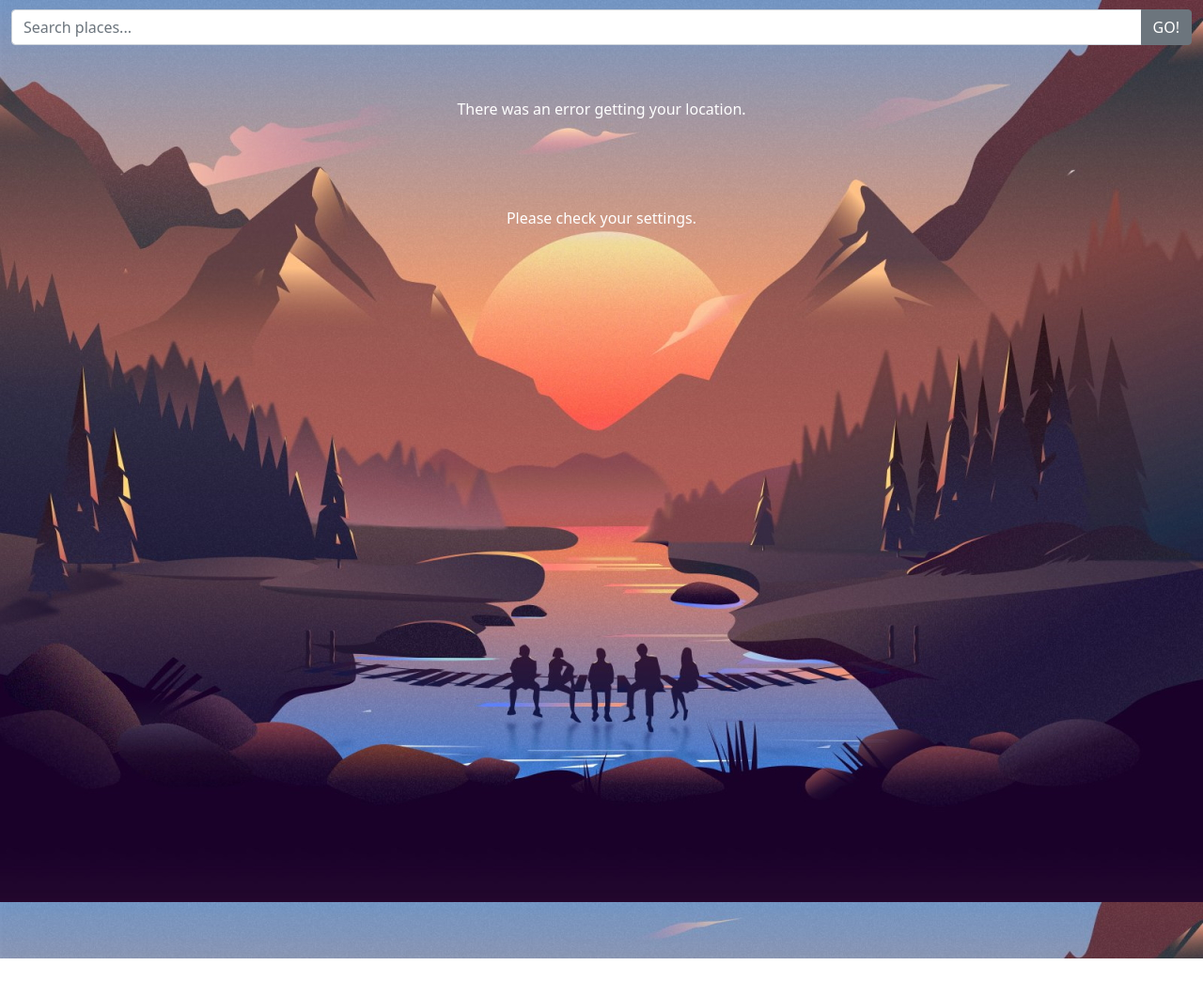
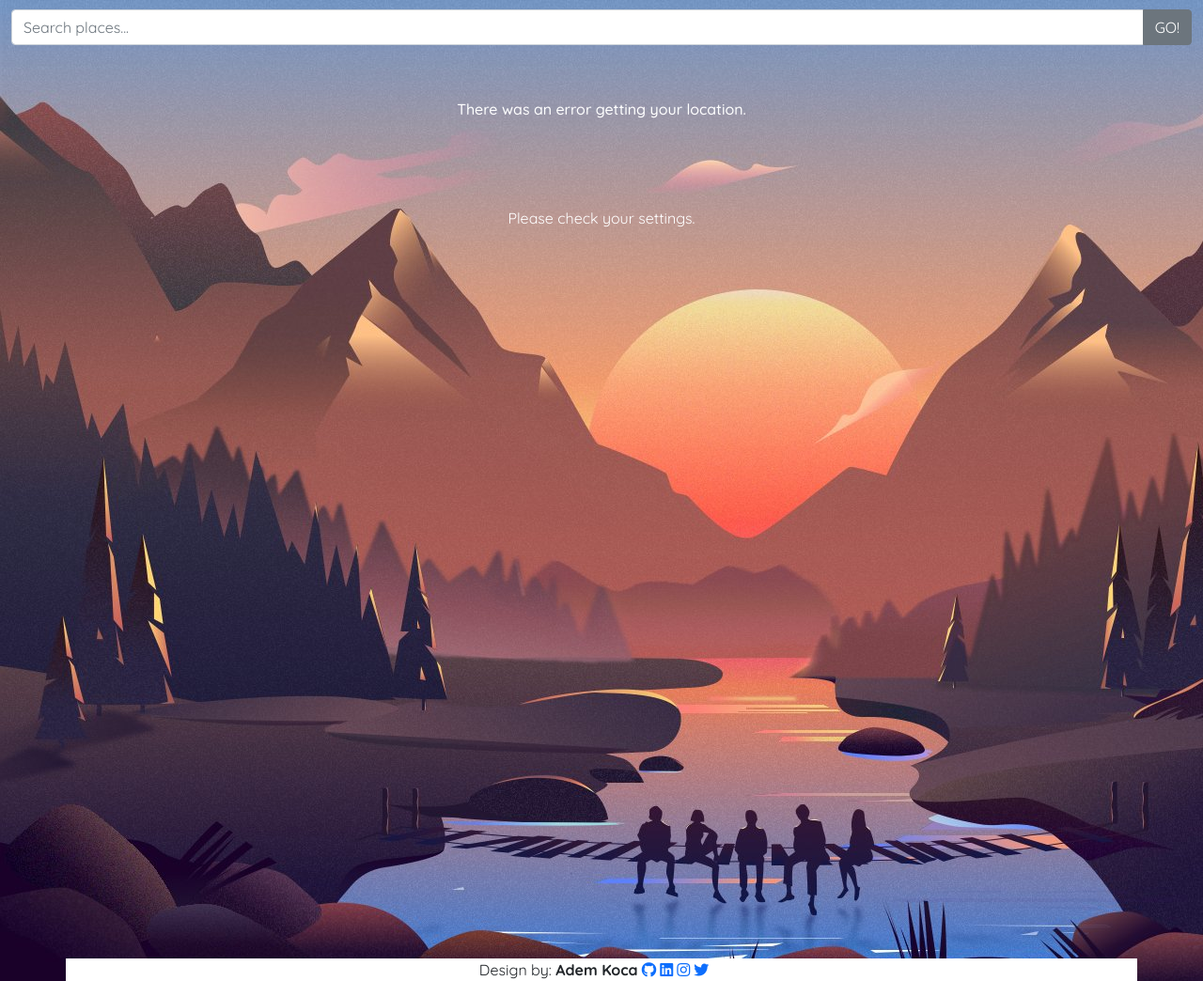
Before and after one commit to ademkoca/weather-app, a plain HTML site: page index.html in a window 1280 px wide. Shown: the whole page at 94% size. Before the commit the page ends 1020 px from the top, so only its background shows below. Drawn offline with nearby package versions, Linux system fonts and the light colour scheme.

Commit message:
Add files via upload
added the footer and a new search bar event listener

```diff
--- a/app.js
+++ b/app.js
@@ -8,15 +8,15 @@ function getLocation() {
 
 var myLat = "";
 var myLong = "";
-let query_part="";
-query_part=myLat + "," + myLong;
+let query_part = "";
+query_part = myLat + "," + myLong;
 
 function showPosition(position) {
     let lat = position.coords.latitude + " ";
     let lon = position.coords.longitude + " ";
     myLat = lat.substring(0, 5);
     myLong = lon.substring(0, 5);
-    query_part=myLat + "," + myLong;
+    query_part = myLat + "," + myLong;
     getWeatherData();
     // console.log("Latitude: " + myLat + ", Longitude: " + myLong);
 
@@ -32,17 +32,22 @@ const myLocation = document.getElementById('search');
 const searchbutton = document.getElementById('button-addon2');
 
 searchbutton.addEventListener('click', set_query_part);
+myLocation.addEventListener('keypress', function (e) {
+    if (e.key === 'Enter') {
+        set_query_part();
+    }
+});
 
-function set_query_part(){
-if (myLocation.value.trim()!="") {
-    query_part=myLocation.value;
-    getWeatherData();
+function set_query_part() {
+    if (myLocation.value.trim() != "") {
+        query_part = myLocation.value;
+        getWeatherData();
 
-}
-else {
-query_part=myLat + "," + myLong;
-getWeatherData();
-}
+    }
+    else {
+        query_part = myLat + "," + myLong;
+        getWeatherData();
+    }
 }
 
 function getWeatherData() {
@@ -73,7 +78,7 @@ function getWeatherData() {
         case 22:
         case 23:
             welcome = "Good evening";
-            document.getElementById('main-container').style.background="url(img/night.jpg) repeat-y";
+            document.getElementById('main-container').style.background = "url(img/night.jpg) repeat-y";
             break;
 
         case 0:
--- a/index.html
+++ b/index.html
@@ -25,6 +25,10 @@
       integrity="sha384-AYmEC3Yw5cVb3ZcuHtOA93w35dYTsvhLPVnYs9eStHfGJvOvKxVfELGroGkvsg+p"
       crossorigin="anonymous"
     />
+    <link rel="stylesheet" href="https://pro.fontawesome.com/releases/v5.10.0/css/all.css" integrity="sha384-AYmEC3Yw5cVb3ZcuHtOA93w35dYTsvhLPVnYs9eStHfGJvOvKxVfELGroGkvsg+p" crossorigin="anonymous"/>
+    <link rel="preconnect" href="https://fonts.googleapis.com">
+    <link rel="preconnect" href="https://fonts.gstatic.com" crossorigin>
+    <link href="https://fonts.googleapis.com/css2?family=Quicksand:wght@300;400;500;600;700&display=swap" rel="stylesheet">
     <link rel="stylesheet" href="style.css" />
     <title>Weather forecast</title>
   </head>
@@ -65,6 +69,9 @@
         <div id="daily">
 
         </div>
+        <footer class="container">
+          Design by: <strong>Adem Koca</strong><span><a href="https://github.com/ademkoca" target="_blank"><i class="fab fa-github" target="_blank"></i></a><span><a href="https://www.linkedin.com/in/ademkoca/" target="_blank"><i class="fab fa-linkedin"></i></a><span><a href="https://www.instagram.com/ademkoca/" target="_blank"><i class="fab fa-instagram"></i></a><span><a href="https://twitter.com/rahatlook" target="_blank"><i class="fab fa-twitter"></i></a></span>
+        </footer>
       </div>
     </div>
 
--- a/style.css
+++ b/style.css
@@ -1,5 +1,9 @@
+* {
+    box-sizing: border-box;
+    font-family: 'Quicksand', sans-serif;
+}
 #main-container {
-    background: url('img/day1.jpg') repeat-y;
+    background: url('img/day.jpg') repeat-y;
     /* background: url('img/night2.jpg') repeat-y; */
     /* background-color:black; */
     max-width: 1440px;
@@ -97,3 +101,15 @@ grid-template-columns: 1.5fr 1.5fr 1fr 1fr;
     color: white;
     align-self: center;
 }
+footer {
+ background-color: white;
+ text-align: center;
+}
+footer a {
+    text-decoration: none;
+    /* margin-right: 10px; */
+}
+
+footer span {
+    margin: 0 4px;
+}
```
